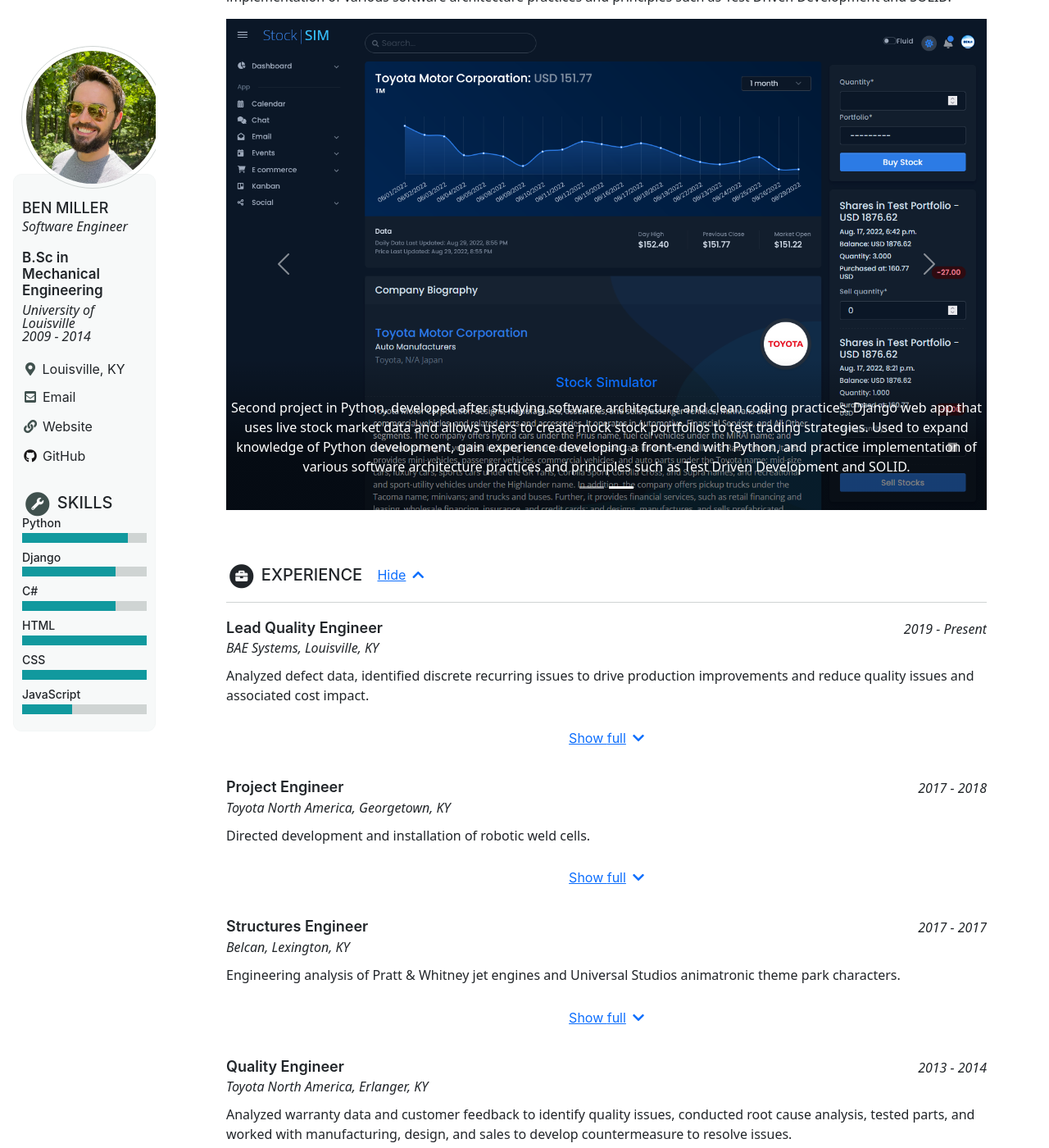
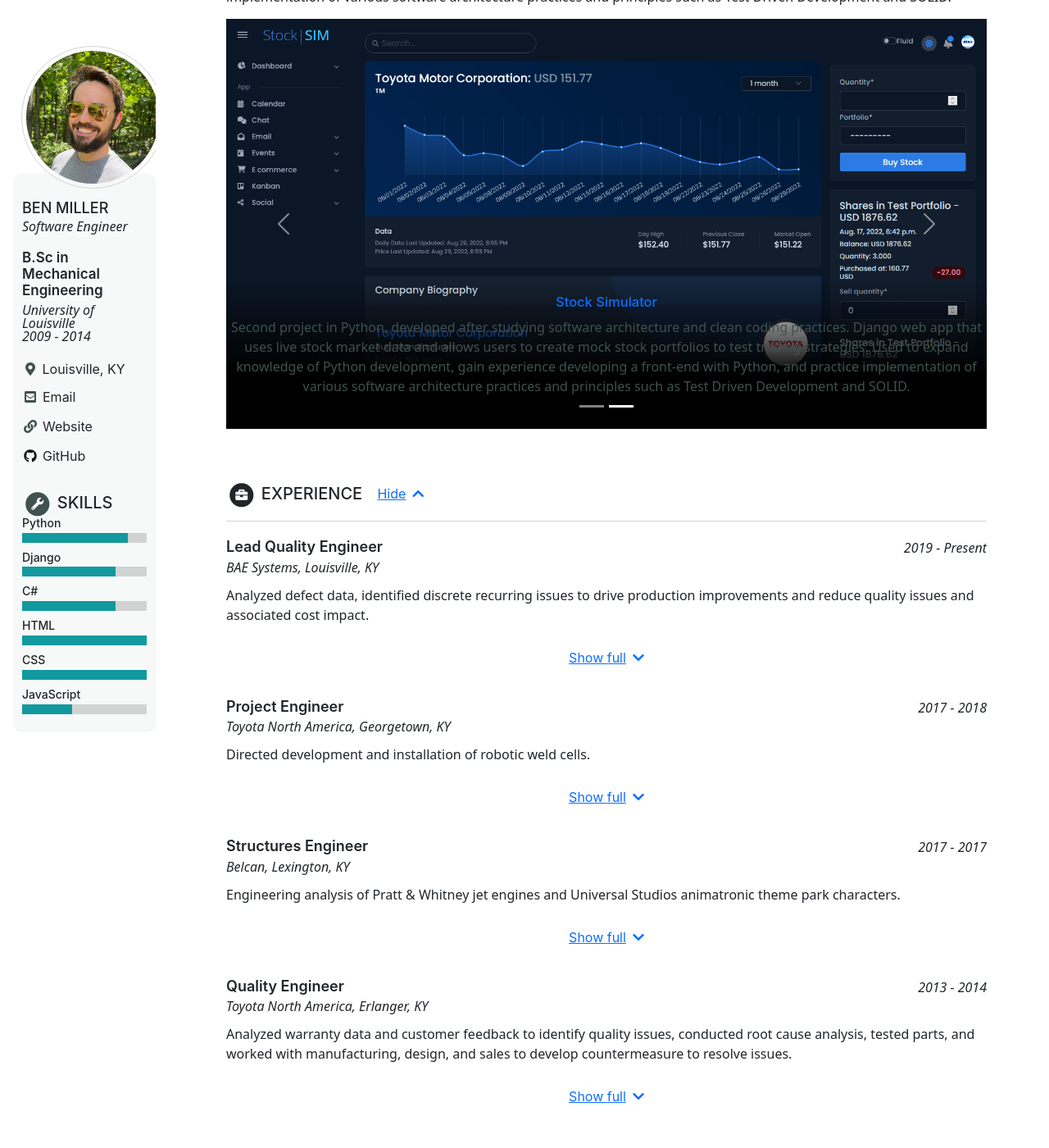
Before and after one commit to Ben-M-90/Ben-M-90.github.io, a Jekyll site: the page built from _pages/home.md, in a window 1280 px wide and 1400 px high, scrolled down 1030 px. Shown: the whole window at 82% size. Built offline with Jekyll 4.4.1, drawn with Linux system fonts in a browser that asks for light colours; cached includes are drawn as plain includes.

Commit message:
Move carousel CSS from element to _base.scss. Change height of carousel.

```diff
--- a/_includes/projects.html
+++ b/_includes/projects.html
@@ -57,7 +57,7 @@
                 {% if project.primary %}
                     <div class="carousel-item active" data-bs-interval="30000">
                         <img src="{{ project.icon | relative_url }}" class="d-block" height="500" alt="{{ project.title }}">
-                        <div class="carousel-caption d-none d-md-block" style="bottom: 0; right: 0; left: 0; background-color: transparent !important; background: linear-gradient(0deg, rgba(0,0,0,0.5) 0%, rgba(0,0,0,0.5) 35%, rgba(0,0,0,0) 100%); color:#fff !important;">
+                        <div class="carousel-caption d-none d-md-block">
                             <h5><a href="{{ project.link }}" target="_blank">{{ project.title }}</a></h5>
                             <p class="d-flex">{{project.tagline}}</p>
                         </div>
@@ -65,7 +65,7 @@
                 {% else %}
                     <div class="carousel-item" data-bs-interval="30000">
                         <img src="{{ project.icon | relative_url }}" class="d-block" height="500" alt="{{ project.title }}">
-                        <div class="carousel-caption d-none d-md-block" style="bottom: 0; right: 0; left: 0; background-color: transparent !important; background: linear-gradient(0deg, rgba(0,0,0,0.5) 0%, rgba(0,0,0,0.5) 35%, rgba(0,0,0,0) 100%); color:#fff !important;">
+                        <div class="carousel-caption d-none d-md-block">
                             <h5><a href="{{ project.link }}" target="_blank">{{ project.title }}</a></h5>
                             <p class="d-flex">{{project.tagline}}</p>
                         </div>
--- a/_sass/minimal-mistakes/_base.scss
+++ b/_sass/minimal-mistakes/_base.scss
@@ -25,8 +25,16 @@ body {
 }
 
 .carousel-caption {
-    background-color: $background-color !important;
+    background-color: transparent !important;
     color: $text-color !important;
+    bottom: 0 !important;
+    right: 0 !important;
+    left: 0 !important;
+    background: linear-gradient(0deg, rgba(0,0,0,1) 0%, rgba(0,0,0,1) 35%, rgba(0,0,0,0) 100%);
+}
+
+.carousel-item {
+    height: 500px;
 }
 
 .collapse:not(.show) {
```
